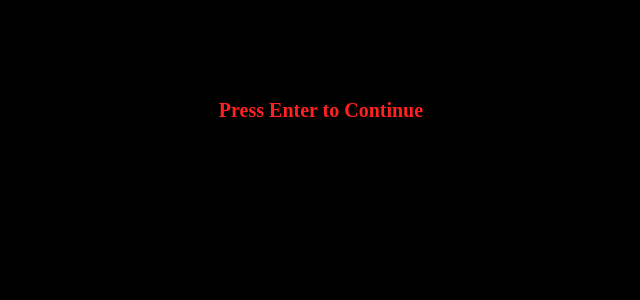
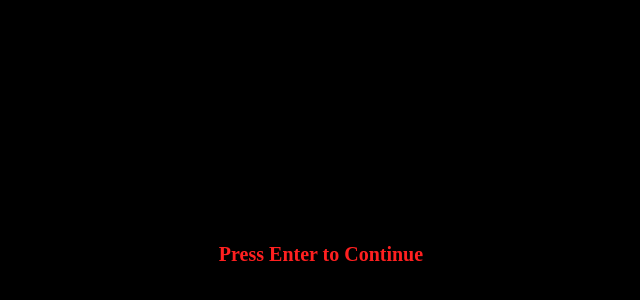
Before and after one commit to khizarusestate/MyPortfolio, a React (Vite) app: page / in a window 1280 px wide. Shown: the part 346-646 px from the top of the page, without its empty margins (319-959 px from the left). Built offline with nearby package versions, Linux system fonts and the light colour scheme.

Commit message:
Align enter prompt midway between center and bottom

```diff
--- a/src/styles.css
+++ b/src/styles.css
@@ -37,7 +37,7 @@ body {
   font-size: 20px;
   font-weight: 700;
   opacity: 0;
-  transform: translateY(7vh);
+  transform: translateY(25vh);
   animation: welcome-fade-in 1.4s ease forwards;
   animation-delay: 2s;
 }
```
